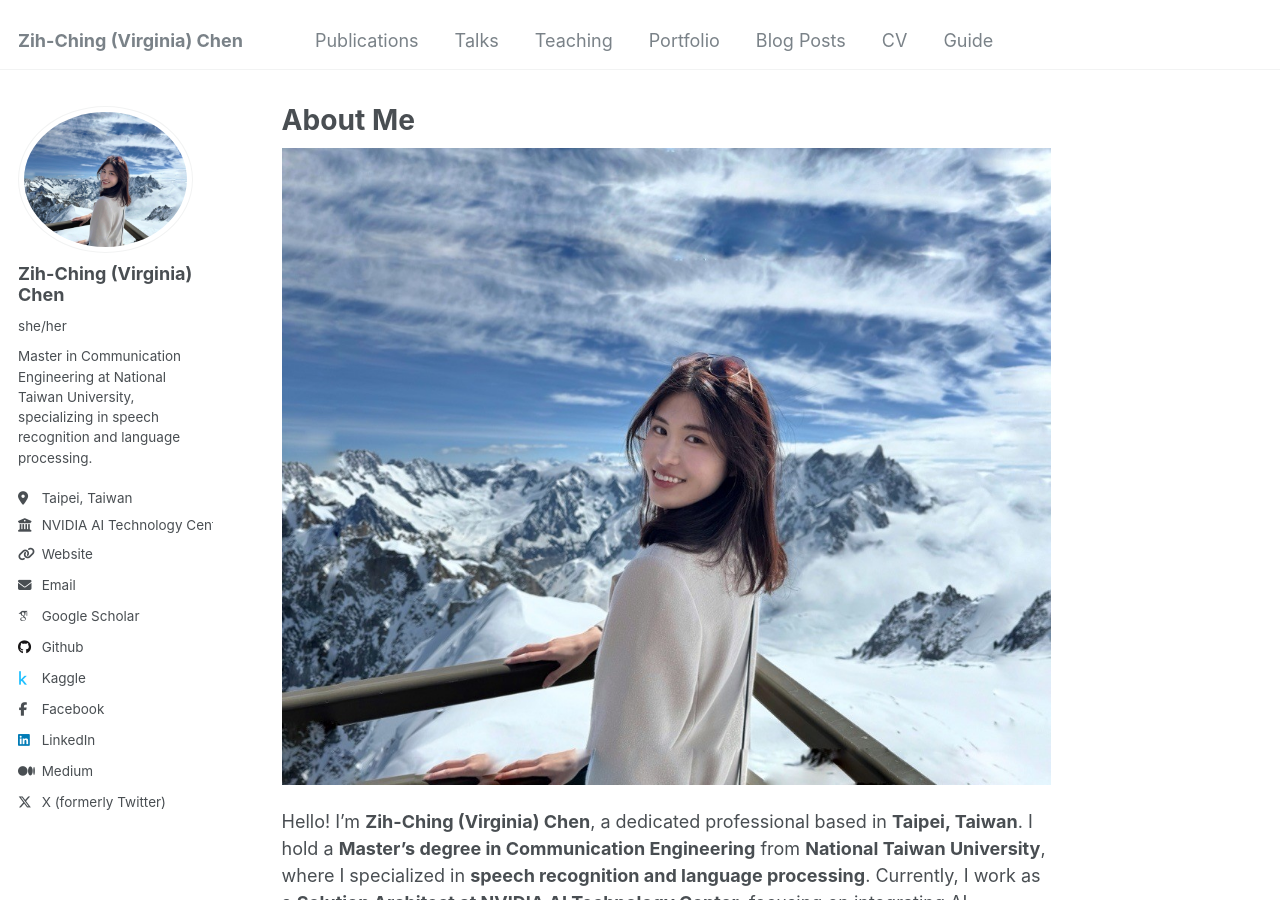
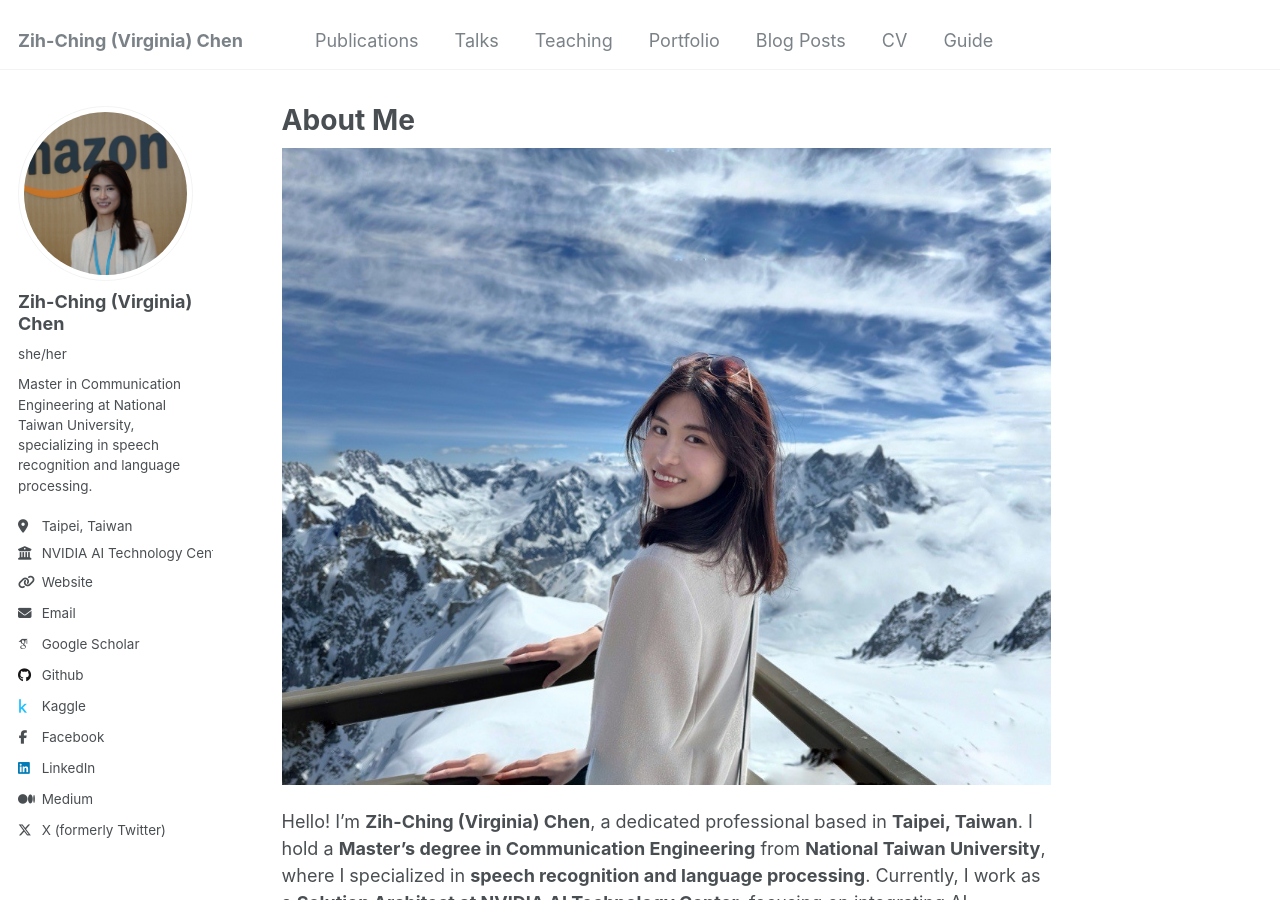
Before and after one commit to virginiakm1988/virginiakm1988.github.io, a Jekyll site: the page built from _pages/about.md, in a window 1280 px wide and 900 px high. Built offline with Jekyll 4.4.1, drawn with Linux system fonts in a browser that asks for light colours; some web fonts are replaced.

Commit message:
Update _config.yml

```diff
--- a/_config.yml
+++ b/_config.yml
@@ -21,7 +21,7 @@ repository               : "virginiakm1988/virginiakm1988.github.io"
 # Additional customization can be done by editing /_includes/author-profile.html
 author:
   # Biographic information
-  avatar           : "profile.jpg" # Ensure you have a profile.png in your /images/ directory
+  avatar           : "profile_square.jpg" # Ensure you have a profile.png in your /images/ directory
   name             : "Zih-Ching (Virginia) Chen"
   pronouns         : "she/her"  # Update if different
   bio              : "Master in Communication Engineering at National Taiwan University, specializing in speech recognition and language processing."
```
